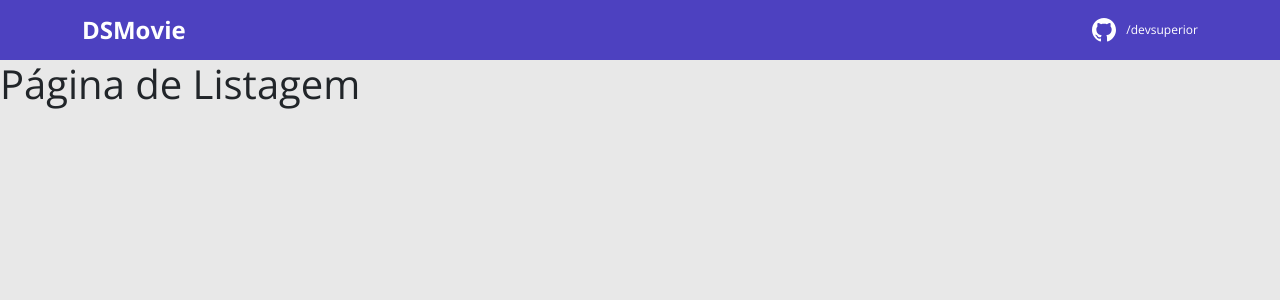
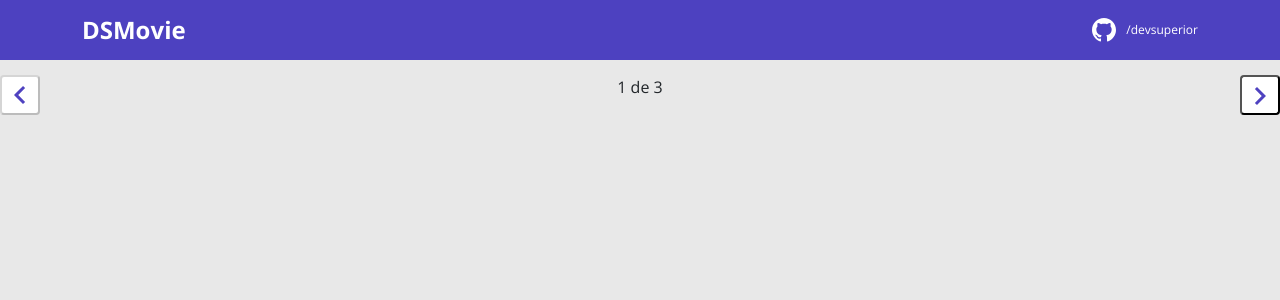
Before and after one commit to JesskaLima/dsmovie, a React (Create React App) app in the folder frontend/: page / in a window 1280 px wide. Shown: the top 300 px of the page. Built offline with nearby package versions, Linux system fonts and the light colour scheme.

Commit message:
Pagination layout

```diff
--- /dev/null
+++ b/frontend/src/components/Pagination/index.tsx
@@ -0,0 +1,23 @@
+import {ReactComponent as Arrow} from 'assets/img/arrow.svg';
+import './styles.css';
+
+function Pagination() {
+
+    return (
+        <div  className = "dsmovie-pagination-container">
+    <div  className = "dsmovie-pagination-box">
+        <button  className = "dsmovie-pagination-button"  disabled={true}>
+            <Arrow />
+        </button>
+        <p> {`${1} de ${3}`} </p>
+        <button className = "dsmovie-pagination-button"  disabled={false}>
+            <Arrow  className = "dsmovie-flip-horizontal" />
+        </button>
+    </div>
+</div>
+
+    );
+
+
+}
+export default Pagination;
--- /dev/null
+++ b/frontend/src/components/Pagination/styles.css
@@ -0,0 +1,53 @@
+.dsmovie-pagination-container {
+   padding: 15px  0;
+   display: flex;
+   justify-content: center;
+   align-items: center;
+}
+
+.dsmovie-pagination-box {
+   width: 180px;
+   display: flex;
+   justify-content: space-between;
+   align-items: center;
+}
+
+.dsmovie-pagination-box {
+   width: 100%;
+   display: flex;
+}
+
+.dsmovie-pagination-button {
+   width: 40px;
+   height: 40px;
+   border-radius: 4px;
+   background-color: #fff;
+   display: flex;
+   justify-content: center;
+   align-items: center;
+   border: var solid from 1px (--color-primary);
+   cursor: pointer;
+}
+
+.dsmovie-pagination-button  svg {
+    filter :  brightness(0) saturate(100%) invert(26%) sepia(19%) saturate(7395%) hue-rotate(234deg)  brightness(89%) contrast(92%);
+}
+
+.dsmovie-pagination-button-disabled {
+   border:  1px solid #c2c2c2;
+   cursor: undefined;
+}
+
+.dsmovie-pagination-button-svg-disabled  {
+    filter: none;
+}
+
+.dsmovie-pagination-container-p {
+    margin: 0;
+   font-size: 12px;
+   color: var( --color-primary);
+}
+
+.dsmovie-flip-horizontal {
+    transform:  rotate(180deg);
+}
--- a/frontend/src/pages/Listing/index.tsx
+++ b/frontend/src/pages/Listing/index.tsx
@@ -1,7 +1,9 @@
+import Pagination from "components/Pagination";
+
 function Listing () {
 
     return  (
-        <h1>Página de Listagem</h1>
+        <Pagination />
     );
 
 } export default Listing;
```
Also changed, not shown: frontend/src/assets/img/arrow.svg (added).
